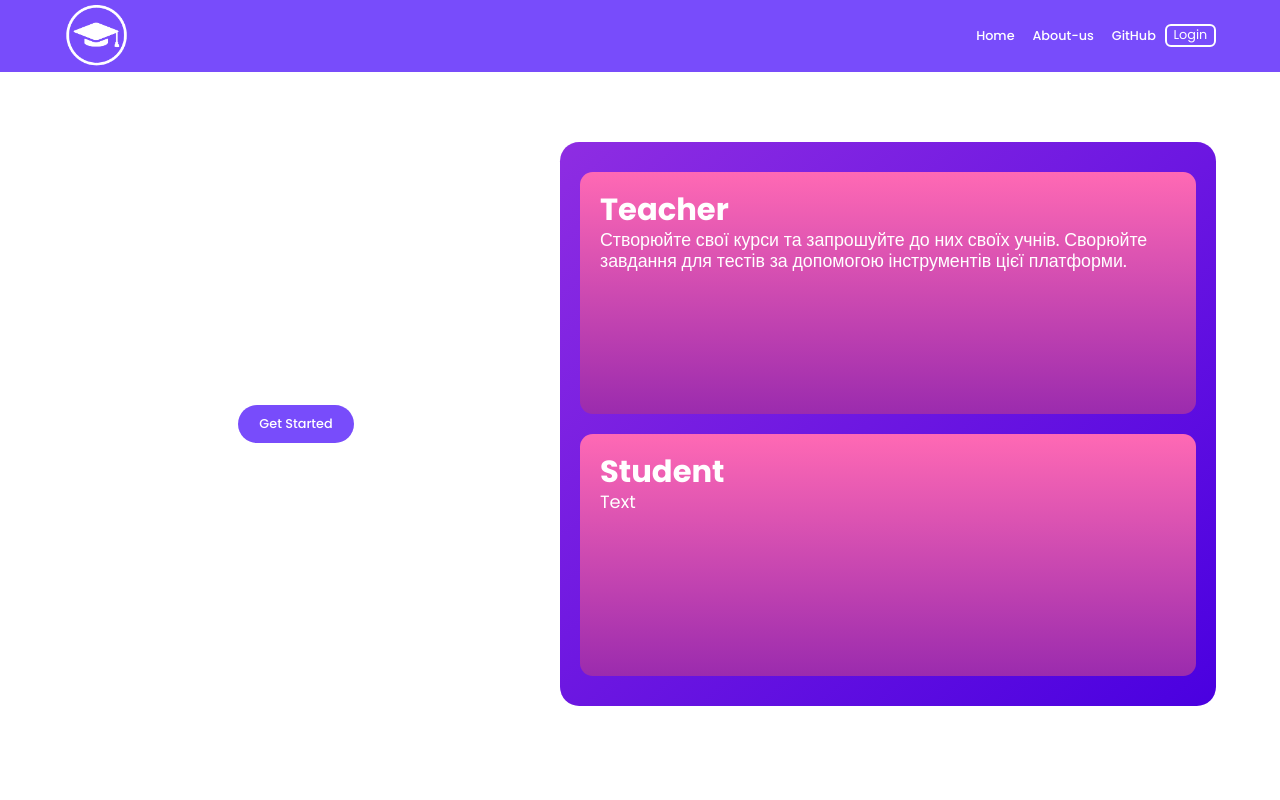
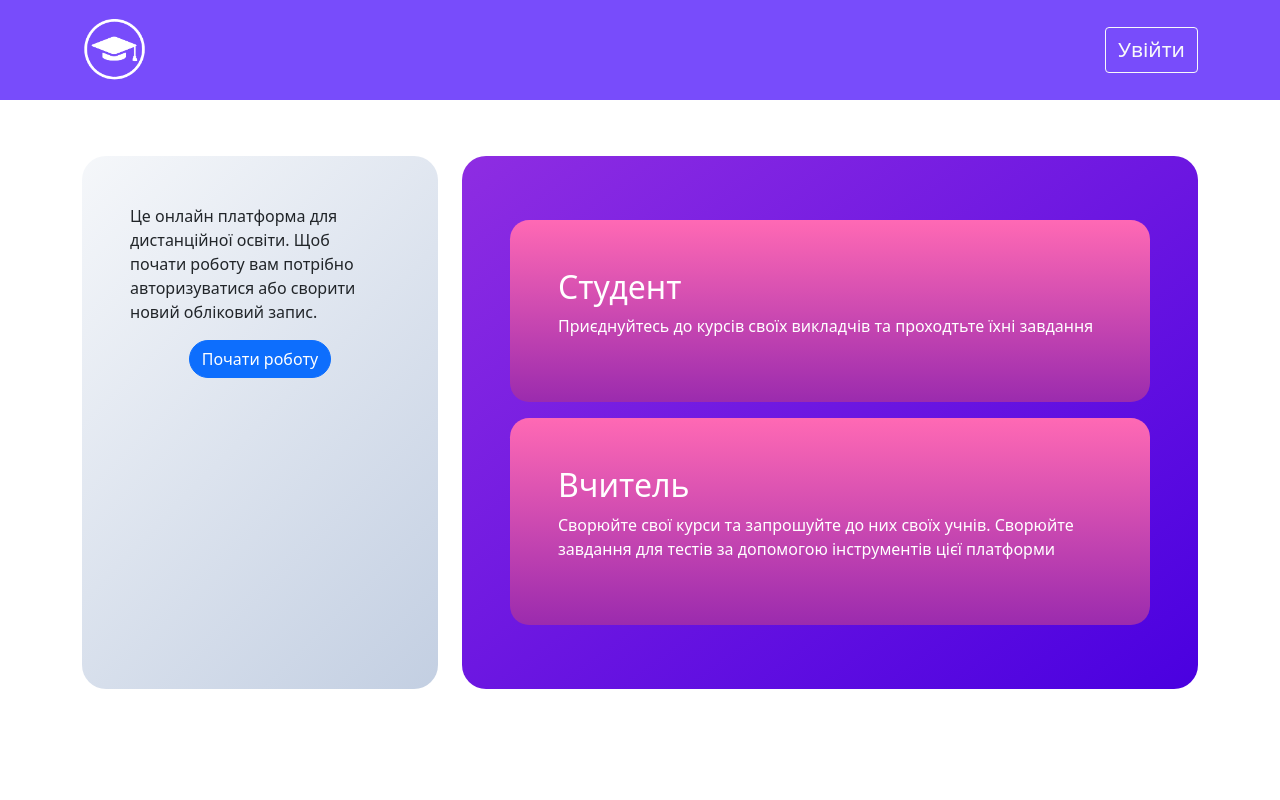
Before and after one commit to vik-ivahnuk/online-E-learning-system, a Django app: page / in a window 1280 px wide. Run offline with Django 4.2, Linux system fonts and the light colour scheme.

Commit message:
fix login page

```diff
--- /dev/null
+++ b/edwebapp/app/static/app/css/g-page.css
@@ -0,0 +1,22 @@
+@import url('root.css');
+
+.box-info {
+    background: linear-gradient(to bottom right, #8e2de2, #4a00e0);
+    border-radius: 1.5rem;
+}
+
+.box-info-2 {
+    background: linear-gradient(135deg, #f5f7fa 0%, #c3cfe2 100%);
+    border-radius: 1.5rem;
+}
+
+.box-info-inner {
+    background: linear-gradient(to bottom, #FF69B4, #9b2bae);
+    border-radius: 1.2rem;
+    color: white;
+}
+
+header {
+    background-color: var(--main-color);
+    font-size: 1.3rem;
+}
--- a/edwebapp/app/static/app/css/login-page.css
+++ /dev/null
@@ -1,421 +0,0 @@
-@import url('root.css');
-
-*,
-*::before,
-*::after {
-  margin: 0;
-  padding: 0;
-  box-sizing: border-box;
-}
-
-html {
-  scroll-behavior: smooth;
-}
-
-body,
-button
-{
-  font-family: var(--body-font);
-}
-
-a {
-  text-decoration: none;
-}
-
-ul {
-  list-style: none;
-}
-
-img {
-  width: 100%;
-}
-
-
-.container {
-  position: relative;
-  z-index: 5;
-  max-width: 92em;
-  padding: 0 4em;
-  margin: 0 auto;
-}
-
-.scroll-none {
-  height: 100%;
-  overflow: hidden;
-}
-
-.grid-2 {
-    display: grid;
-    grid-template-columns: repeat(2, 1fr);
-    align-items: center;
-    justify-content: center;
-}
-
-.text {
-    padding 20px 20px;
-    color: green;
-}
-
-.column-1 {
-    display: flex;
-    justify-content: center;
-    margin-right: 1.5em;
-}
-
-.column-2 {
-    height: 80%;
-    background: linear-gradient(to bottom right, #8e2de2, #4a00e0);
-    border-radius: 1.2em;
-    color: #fff;
-    text-align: center;
-    padding: 20px;
-}
-
-
-.container_inner {
-    display: flex;
-    flex-wrap: wrap;
-    justify-content: center;
-    align-items: center;
-    height: 100%;
-}
-
-.box {
-    flex-basis: 100%;
-    box-sizing: border-box;
-    width: calc(50% - 20px);
-    height: calc(50% - 20px);
-    background: linear-gradient(to bottom, #FF69B4, #9b2bae);
-    border-radius: 1em;
-    padding: 20px;
-    font-size: 1vw;
-}
-
-.box h2 {
-    font-size: calc(2em + 5px);
-    line-height: 1.2;
-    text-align: left;
-}
-
-.box p {
-    font-size: calc(1em + 5px);
-    line-height: 1.2;
-    text-align: left;
-}
-
-.points {
-    opacity: 0.4;
-    position: absolute;
-}
-
-
-.btn {
-    display: inline-block;
-    padding: 0.85em 2em;
-    background-color: var(--main-color);
-    color: var(--light-one);
-    border-radius: 2em;
-    font-size: 1.05em;
-    font-weight: 500;
-    transition: 0.3s;
-}
-
-.btn:hover {
-    background-color: var(--purple-dark);
-}
-
-header {
-    width: 100%;
-    background-color: var(--main-color);
-    overflow: hidden;
-    position: relative;
-}
-
-nav {
-    width: 100%;
-    position: relative;
-    z-index: 50;
-}
-
-nav .container {
-    display: flex;
-    justify-content: space-between;
-    height: 6em;
-    align-items: center;
-}
-
-.logo {
-    width: 80px;
-    display: flex;
-    align-items: center;
-}
-
-.links ul {
-    display: flex;
-}
-
-.links a {
-    display: inline-block;
-    position: relative;
-    padding: 0.8em 1.2em;
-    color: var(--light-one);
-    font-size: 1.05em;
-    font-weight: 500;
-    line-height: 1;
-    transition: 0.3s;
-}
-
-.links button.log-reg-btn {
-    color: #fff;
-    width: 4.5em;
-    height: 2.4em;
-    background: transparent;
-    border: 2px solid #fff;
-    border-radius: 6px;
-    outline: none;
-    font-size: 1.05em;
-    transition: .5s
-}
-
-.links a::after {
-    content: "";
-    position: absolute;
-    left: 50%;
-    bottom: 5px;
-    width: 0;
-    height: 2px;
-    border-radius: 6px;
-    background-color: #fff;
-    transition: all 0.5s ease-in-out;
-    transform: translateX(-50%);
-}
-
-.links a:hover::after {
-    width: 70%;
-}
-
-.links button.log-reg-btn:hover {
-    background: var(--light-one);
-    color: #000;
-}
-
-.dropdown-menu {
-    width: 2.7em;
-    height: 3em;
-    z-index: 100;
-    position: relative;
-    display: none;
-    align-items: center;
-    justify-content: flex-end;
-}
-
-.dropdown-menu .bar {
-    position: relative;
-    width: 2.1em;
-    height: 3px;
-    border-radius: 3px;
-    background-color: var(--light-one);
-    transition: 0.5s;
-}
-
-.bar:before,
-.bar:after {
-    content: "";
-    position: absolute;
-    width: 2.1em;
-    height: 3px;
-    border-radius: 3px;
-    background-color: var(--light-one);
-    transition: 0.5s;
-}
-
-.bar:before {
-    transform: translateY(-9px);
-}
-
-.bar:after {
-  transform: translateY(9px);
-}
-
-nav.open .dropdown-menu .bar {
-  background-color: transparent;
-  transform: rotate(360deg);
-}
-
-nav.open .dropdown-menu .bar:before {
-  transform: translateY(0) rotate(45deg);
-  background-color: var(--light-one);
-}
-
-nav.open .dropdown-menu .bar:after {
-  transform: translateY(0) rotate(-45deg);
-  background-color: var(--light-one);
-}
-
-nav.open .links {
-  transform: translateX(0);
-}
-
-.header-content .container.grid-2 {
-  grid-template-columns: 2.5fr 3.5fr;
-  min-height: calc(100vh - 6em);
-  padding-bottom: 2.5em;
-  text-align: left;
-}
-
-header .points2 {
-  width: 70%;
-  top: 10%;
-  left: 71%;
-}
-
-/* Overlay */
-
-
-@media (max-width: 1280px) {
-  .text {
-    font-size: 1em;
-  }
-
-  .btn {
-    padding: 0.75em 1.7em;
-    font-size: 0.8em;
-  }
-
-  .column-1 {
-    margin-right: 1em;
-  }
-
-  .column-2 {
-    margin-left: 1em;
-  }
-
-  header .points2 {
-    width: 340px;
-  }
-
-  nav .container {
-    height: 4.5em;
-  }
-
-  .header-content .container.grid-2 {
-    min-height: calc(100vh - 4.5em);
-    padding-bottom: 1.5em;
-  }
-
-  .logo {
-    width: 65px;
-  }
-
-  .links a {
-    font-size: 0.8em;
-    padding: 0.65em 0.7em;
-  }
-
-  .links button.log-reg-btn {
-    font-size: 0.8em;
-    width: 4em;
-    height: 1.8em;
-  }
-
-  .header-title {
-    font-size: 2.6em;
-  }
-}
-
-@media (max-width: 850px) {
-    .grid-2 {
-        grid-template-columns: 1fr !important;
-    }
-
-    .column-1 {
-        margin-right: 0;
-        margin-bottom: 1em;
-    }
-
-    .column-2 {
-        margin-left: 0;
-        margin-top: 1em;
-        padding: 10px;
-    }
-
-    .dropdown-menu {
-        display: flex;
-    }
-
-    .header-content {
-        margin-top: 1em;
-    }
-
-    .header-title {
-        font-size: 2.3em;
-    }
-
-    header .column-1 {
-        max-width: 550px;
-        margin: 0 auto;
-    }
-
-    .links {
-        position: fixed;
-        width: 100%;
-        height: 100vh;
-        top: 0;
-        right: 0;
-        background-color:  rgba(0, 0, 0, .5);
-        backdrop-filter: blur(5px);
-        display: flex;
-        align-items: center;
-        justify-content: center;
-        text-align: center;
-        transform: translateX(100%);
-        transition: 0.5s;
-    }
-
-    .links ul {
-        flex-direction: column;
-    }
-
-    .links a {
-        color: var(--light-one);
-    }
-
-    .links button.log-reg-btn {
-        font-size: 0.9em;
-        width: 3.8em;
-        height: 1.7em;
-    }
-
-    .header-content .container.grid-2 {
-        min-height: 80vh;
-    }
-
-    header .points2 {
-        width: 280px;
-        bottom: -10px;
-        left: 60%;
-    }
-
-    .box {
-        width: calc(50% - 10px);
-        height: calc(50% - 10px);
-        margin: 5px;
-    }
-
-
-}
-
-@media (max-width: 560px) {
-    .container {
-        padding: 0 2em;
-    }
-
-    .column-2 {
-        border-radius: 7px;
-    }
-
-    .box {
-        padding: 5px;
-        border-radius: 5px;
-    }
-}
--- a/edwebapp/app/static/app/css/root.css
+++ b/edwebapp/app/static/app/css/root.css
@@ -18,8 +18,12 @@
     --regular-font-size: 0.95rem;
     --small-font-size: 0.8rem;
 
+    --gray-gradient: radial-gradient(circle at 18.7% 37.8%, rgb(250, 250, 250) 0%, rgb(225, 234, 238) 90%);
 
+}
 
+.hidden-element{
+    display: none;
 }
 
 @media screen and (min-width: 850px) {
@@ -27,10 +31,8 @@
         --normal-font-size: 1rem;
         --small-font-size: 0.875rem;
     }
+}
 
-.hidden-element{
-    display: none;
-}
 
 .logo-img {
 width: 65px;
--- /dev/null
+++ b/edwebapp/app/static/app/js/log-reg-page.js
@@ -0,0 +1,20 @@
+const btn = document.getElementById("get_started");
+const loginBtn = document.getElementById("log-reg");
+const overlay = document.querySelector(".overlay");
+const closeButtons = document.querySelectorAll(".close-button");
+
+function showOverlay() {
+    overlay.classList.remove("hidden-element");
+}
+
+function hideOverlay() {
+    overlay.classList.add("hidden-element");
+}
+
+btn.addEventListener("click", showOverlay);
+
+loginBtn.addEventListener("click", () => {
+    showOverlay();
+});
+
+closeButtons.forEach((cb) => cb.addEventListener("click", () => hideOverlay()));
--- a/edwebapp/app/templates/app/home.html
+++ b/edwebapp/app/templates/app/home.html
@@ -44,7 +44,7 @@
                         <form class="d-flex" method="post">
                             {% csrf_token %}
                             {{ add_course_form.code}}
-                            <button class="btn btn-outline-secondary" type="submit">
+                            <button class="btn btn-outline-secondary" name="add_course" type="submit">
                                 <i class="bi bi-person-plus-fill"></i>
                             </button>
                         </form>
--- a/edwebapp/app/templates/app/login-page.html
+++ b/edwebapp/app/templates/app/login-page.html
@@ -4,47 +4,35 @@
         <meta charset="UTF-8" />
         <meta name="viewport" content="width=device-width, initial-scale=1.0" />
         <title>Welcome</title>
-        <link
-            rel="stylesheet"
-            href="https://cdnjs.cloudflare.com/ajax/libs/font-awesome/5.15.1/css/all.min.css"
-        />
-            <link rel="stylesheet" href="https://unpkg.com/boxicons@2.0.7/css/boxicons.min.css">
-        <link
-            rel="stylesheet"
-            href="https://unpkg.com/swiper/swiper-bundle.min.css"
-        />
+        <link rel="stylesheet" href="https://cdnjs.cloudflare.com/ajax/libs/font-awesome/5.15.1/css/all.min.css"/>
+        <link rel="stylesheet" href="https://unpkg.com/boxicons@2.0.7/css/boxicons.min.css">
+        <link  rel="stylesheet"  href="https://unpkg.com/swiper/swiper-bundle.min.css"/>
+
+        <link href="https://cdn.jsdelivr.net/npm/bootstrap@5.0.2/dist/css/bootstrap.min.css" rel="stylesheet" integrity="sha384-EVSTQN3/azprG1Anm3QDgpJLIm9Nao0Yz1ztcQTwFspd3yD65VohhpuuCOmLASjC" crossorigin="anonymous">
+        <link rel="stylesheet" href="https://maxcdn.bootstrapcdn.com/font-awesome/4.7.0/css/font-awesome.min.css">
+
 
         {% load static %}
-
-        <link rel="stylesheet" href="{% static 'app/css/login-page.css' %}">
-        <link rel="stylesheet" href="{% static 'app/css/login-form.css' %}">
+        <link rel="stylesheet" href="{% static 'app/css/log-form.css' %}">
+        <link rel="stylesheet" href="{% static 'app/css/g-page.css' %}">
         <link rel="icon" href="{% static 'app/img/logo_main.png'  %}">
     </head>
     <body>
 
-        <header id="header">
-            <nav>
-                <div class="container">
+        <header class="p-3 mb-3">
+            <div class="container">
+                <div class="d-flex flex-wrap align-items-center justify-content-center justify-content-lg-start">
 
-                    <div class="logo">
-                        <img src="{% static 'app/img/logo.png' %}" alt="Logo" />
-                    </div>
+                <div class="d-flex align-items-center mb-2 mb-lg-0">
+                    <img src="{% static 'app/img/logo.png' %}" alt="Logo" style="max-width: 65px; height: auto;">
+                </div>
 
-                    <div class="links">
-                        <ul>
-                            <li> <a class="nav_link" href="#">Home</a></li>
-                            <li> <a class="nav_link" href="#">About-us</a></li>
-                            <li> <a class="nav_link" href="#">GitHub</a></li>
-                            <li> <button class="log-reg-btn">Login</button></li>
-                        </ul>
-                    </div>
+                <div class="nav col-12 col-lg-auto me-lg-auto mb-2"></div>
 
-                    <div class="dropdown-menu">
-                        <div class="bar"></div>
-                    </div>
+                <button id="log-reg" type="button" class="btn btn-outline-light" style="font-size: 1.3rem;">Увійти</button>
 
                 </div>
-            </nav>
+            </div>
         </header>
 
         <div class="{% if mode == 0 %}overlay hidden-element{% else %}overlay{% endif %}">
@@ -138,30 +126,48 @@
         </div>
 
 
-        <div class="header-content">
-            <div class="container grid-2">
-                <div class="column-1" >
-                    <a class="btn" href="#" >Get Started</a>
-                </div>
 
-                <div class="column-2">
-                    <div class="container_inner">
-                        <div class="box">
-                            <h2>Teacher</h2>
-                            <p>Створюйте свої курси та запрошуйте до них своїх учнів. Сворюйте завдання для тестів за допомогою інструментів цієї платформи.</p>
+
+        <div class="container py-4">
+            <div class="row">
+                <div class="col-md-4 my-3">
+                    <div class="h-100 p-5 text-bg-dark box-info-2">
+
+                        <div class="col-lg-12">
+                            <p>
+                                Це онлайн платформа для дистанційної освіти. Щоб почати роботу вам потрібно авторизуватися або сворити новий обліковий запис.
+                            </p>
                         </div>
-                        <div class="box">
-                            <h2>Student</h2>
-                            <p>Text </p>
+                        <div class="text-center">
+                            <button id="get_started" class="btn btn-outline btn-primary rounded-pill" href="#" >Почати роботу</button>
                         </div>
+
+                    </div>
+
+                    </div>
+                    <div class="col-md-8 my-3">
+
+                        <div class="p-5 text-bg-dark box-info">
+                            <div class="container p-5 box-info-inner my-3">
+                                <h2>Студент</h2>
+                                <p>
+                                    Приєднуйтесь до курсів своїх викладчів та проходтьте їхні завдання
+                                </p>
+                            </div>
+                            <div class="container p-5 box-info-inner my-3">
+                                <h2>Вчитель</h2>
+                                <p>
+                                  Сворюйте свої курси та запрошуйте до них своїх учнів. Сворюйте завдання для тестів за допомогою інструментів цієї платформи
+                                </p>
+                            </div>
                     </div>
                 </div>
-
             </div>
         </div>
 
-        <script src="{% static 'app/js/login-page.js' %}"></script>
-        <script src="{% static 'app/js/login-form.js' %}"></script>
+        <script src="{% static 'app/js/log-reg-page.js' %}"></script>
+        <script src="{% static 'app/js/log-form.js' %}"></script>
+        <script src="https://cdn.jsdelivr.net/npm/bootstrap@5.0.2/dist/js/bootstrap.bundle.min.js" integrity="sha384-MrcW6ZMFYlzcLA8Nl+NtUVF0sA7MsXsP1UyJoMp4YLEuNSfAP+JcXn/tWtIaxVXM" crossorigin="anonymous"></script>
         <script type="module" src="https://unpkg.com/ionicons@7.1.0/dist/ionicons/ionicons.esm.js"></script>
         <script nomodule src="https://unpkg.com/ionicons@7.1.0/dist/ionicons/ionicons.js"></script>
 
--- a/edwebapp/app/templatetags/app_tags.py
+++ b/edwebapp/app/templatetags/app_tags.py
@@ -17,7 +17,7 @@
 @register.inclusion_tag('app/courses.html')
 def show_all_courses_student(username):
     user = User.objects.get(username=username)
-    courses = Course.objects.filter(students__user=user).order_by('-students__joined_at')
+    courses = Course.objects.filter(students__user=user, students__status='active').order_by('-students__joined_at')
     return {
         'courses': courses,
         'is_student': True
--- a/edwebapp/app/views.py
+++ b/edwebapp/app/views.py
@@ -9,6 +9,7 @@
     logout(request)
 
     if request.method == 'POST':
+        print(request)
         if 'sign-up' in request.POST:
             signupform = SignUpForm(request.POST)
             signinform = SignInForm()
@@ -57,36 +58,48 @@
     }
 
     if request.method == 'POST':
-        add_course_form = AddCourseForm(request.POST)
-        if add_course_form.is_valid():
-            code = add_course_form.cleaned_data.get('code')
-            try:
-                course = Course.objects.get(code=code)
-            except Course.DoesNotExist:
-                course = None
-            if course is None:
-                print("Такого немає")
-                context = {
-                    'username': request.user.username,
-                    'name': request.user.first_name + ' ' + request.user.last_name,
-                    'add_course_form': AddCourseForm()
-                }
-            elif Student.objects.filter(user=request.user, course=course).exists():
-                print("Уже є")
-                context = {
-                    'username': request.user.username,
-                    'name': request.user.first_name + ' ' + request.user.last_name,
-                    'add_course_form': AddCourseForm()
-                }
-            else:
-                student = Student()
-                student.user = request.user
-                student.course = course
-                student.save()
+        if 'add_course' in request.POST:
+            add_course_form = AddCourseForm(request.POST)
+            if add_course_form.is_valid():
+                code = add_course_form.cleaned_data.get('code')
+                try:
+                    course = Course.objects.get(code=code)
+                except Course.DoesNotExist:
+                    course = None
+                if course is None:
+                    print("Такого немає")
+                    context = {
+                        'username': request.user.username,
+                        'name': request.user.first_name + ' ' + request.user.last_name,
+                        'add_course_form': AddCourseForm()
+                    }
+                elif Student.objects.filter(user=request.user, course=course, status='active').exists():
+                    print("Уже є")
+                    context = {
+                        'username': request.user.username,
+                        'name': request.user.first_name + ' ' + request.user.last_name,
+                        'add_course_form': AddCourseForm()
+                    }
+                try:
+                    student = Student.objects.get(user=request.user, course=course, status='not_active')
+                    student.status = 'active'
+                    student.save()
+                except Student.DoesNotExist:
+                    student = Student()
+                    student.user = request.user
+                    student.course = course
+                    student.save()
+        elif 'delete_course' in request.POST:
+            code = request.POST.get('delete_course')
+            course = Course.objects.get(code=code)
+            student = Student.objects.get(user=request.user, course=course)
+            student.status = 'not_active'
+            student.save()
 
     return render(request, 'app/home.html', context)
 
 
+##### TODO
 def get_course(request):
     context = {
         'username': request.user.username,
```
Also changed, not shown: edwebapp/app/static/app/js/login-page.js (deleted, +0 -39 lines), edwebapp/app/templates/app/courses.html (+8 -3 lines), edwebapp/app/static/app/css/log-form.css (renamed from edwebapp/app/static/app/css/login-form.css), edwebapp/app/static/app/js/log-form.js (renamed from edwebapp/app/static/app/js/login-form.js).
